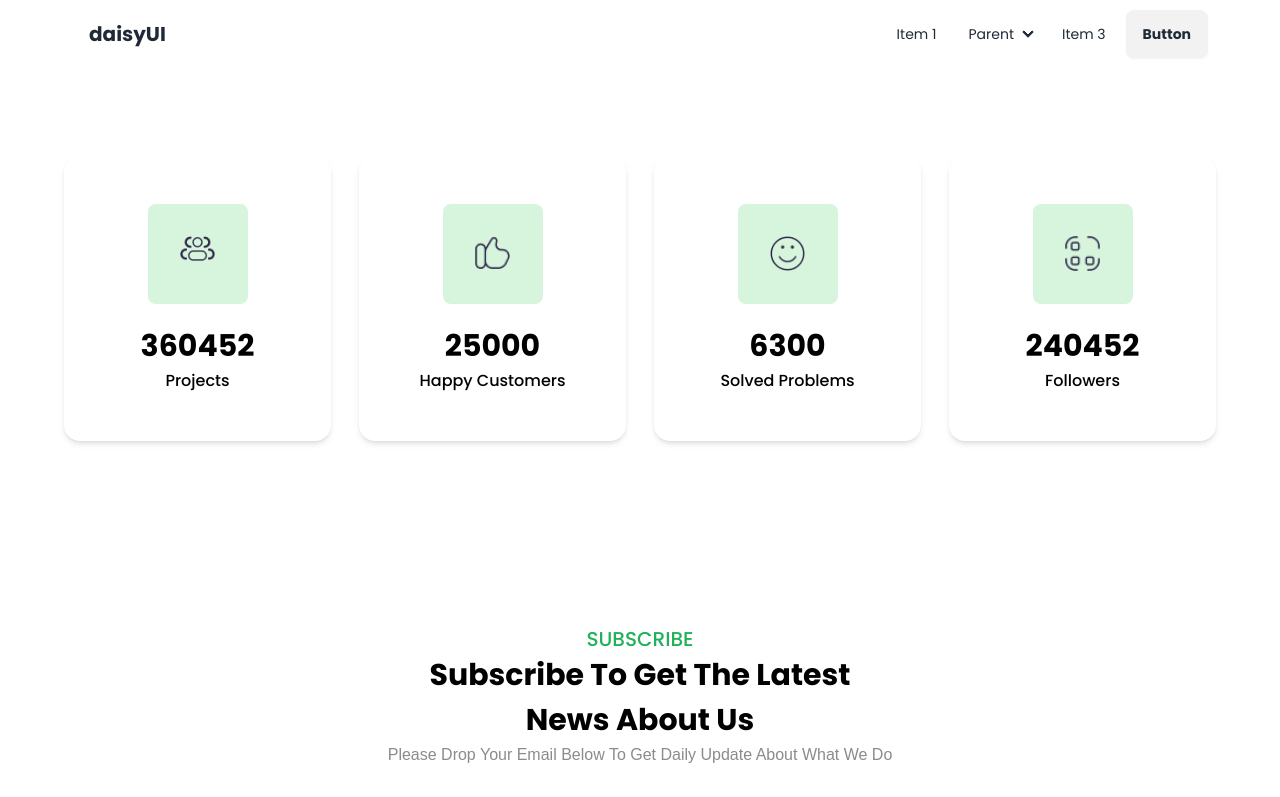
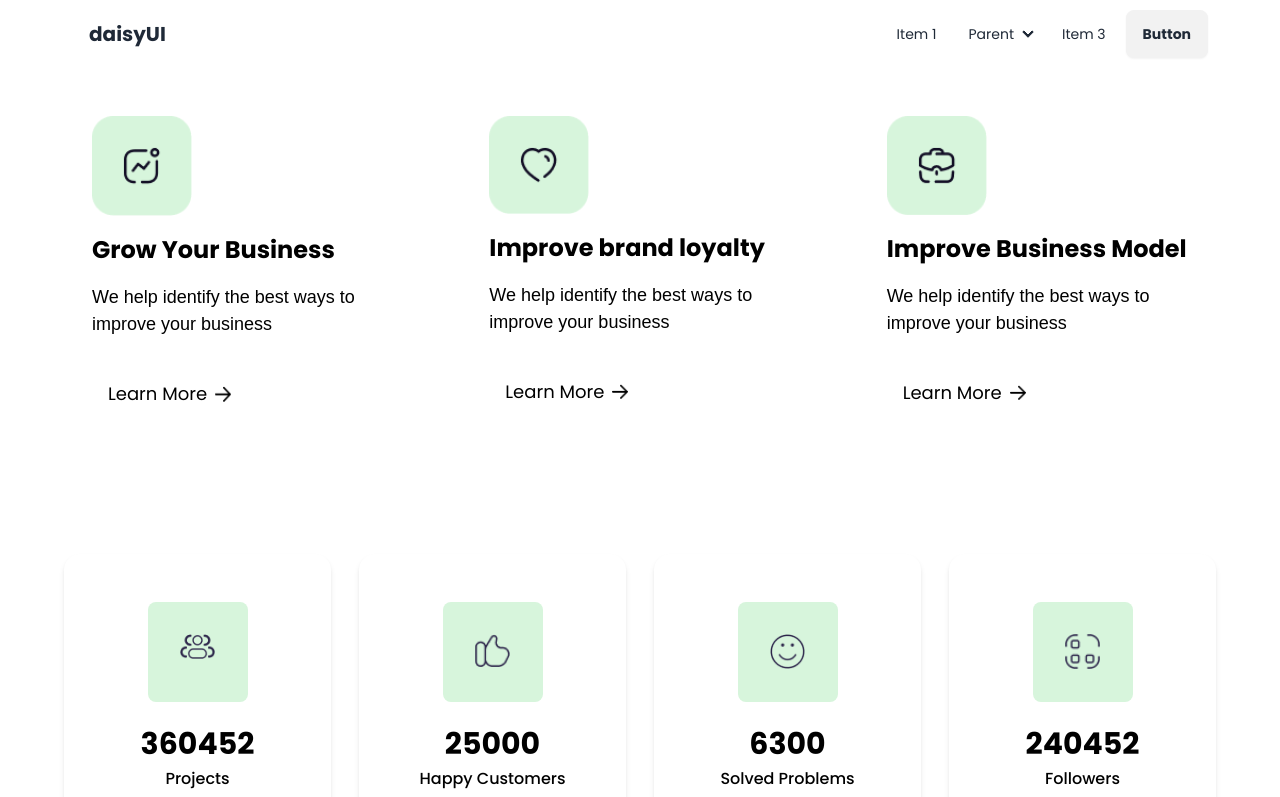
Before and after one commit to RashedAkash/design-agency, a Next.js app: page / in a window 1280 px wide. Shown: the top 797 px of the page. Built offline with nearby package versions, Linux system fonts and the light colour scheme.

Commit message:
work card create

```diff
--- a/src/app/layout.js
+++ b/src/app/layout.js
@@ -2,6 +2,7 @@ import {  Poppins,  } from "next/font/google";
 import "./globals.css";
 import Navbar from "@/components/Navbar";
 import Footer from "@/components/Footer";
+import Subscribe from "@/components/Subscribe";
 
 const poppins = Poppins({ subsets: ["latin"], weight: ["400", "500", "700"] });
 
@@ -17,6 +18,7 @@ export default function RootLayout({ children }) {
         <div className=" max-w-6xl mx-auto">
           <Navbar />
           {children}
+          <Subscribe />
           <Footer />
         </div>
       </body>
--- a/src/app/page.js
+++ b/src/app/page.js
@@ -1,12 +1,14 @@
 import Review from '@/components/Review';
 import Subscribe from '@/components/Subscribe';
+import WorkList from '@/components/WorkList';
 import React from 'react';
 
 const page = () => {
   return (
     <div>
+      <WorkList />
       <Review />
-      <Subscribe />
+
     </div>
   );
 };
--- a/src/components/Footer.jsx
+++ b/src/components/Footer.jsx
@@ -46,7 +46,7 @@ const Footer = () => {
       </footer>
       <footer className="footer font-sans  pl-10  text-base-content">
         <aside>
-          <p className="text-white text-xl font-medium">
+          <p className="text-white text-[20px] font-medium">
             Copyright Design Agency 2022
           </p>
         </aside>
--- a/src/components/SingleWork.jsx
+++ b/src/components/SingleWork.jsx
@@ -1,9 +1,16 @@
-import React from 'react';
+import Image from "next/image";
 
-const SingleWork = () => {
+
+const SingleWork = ({work}) => {
   return (
-    <div>
-
+    <div className=" py-12 px-7">
+      <Image src={work?.img} alt="img" width={100} height={100} />
+      <h1 className=" py-4 font-semibold poppins text-[24px] text-[#000]">{work?.title}</h1>
+      <p className=" font-sans text-[18px] text-[#000]">{work?.text}</p>
+      <button className="btn bg-white outline-none border-none shadow-none text-[18px] text-[#000] font-normal mt-8">
+        Learn More
+        <Image src="/Vector.png" alt="arrow" width={16} height={14} />
+      </button>
     </div>
   );
 };
--- a/src/components/WorkList.jsx
+++ b/src/components/WorkList.jsx
@@ -1,7 +1,10 @@
 import { workData} from '../../public/workData'
+import SingleWork from './SingleWork';
 
 const WorkList = () => {
-  return <div>{workData?.map()}</div>;
+  return <div className=' grid grid-cols-1 md:grid-cols-2 lg:grid-cols-3 gap-10'>
+    {workData?.map(work => <SingleWork key={work?.title} work={work} />)}
+  </div>;
 };
 
 export default WorkList;
```
